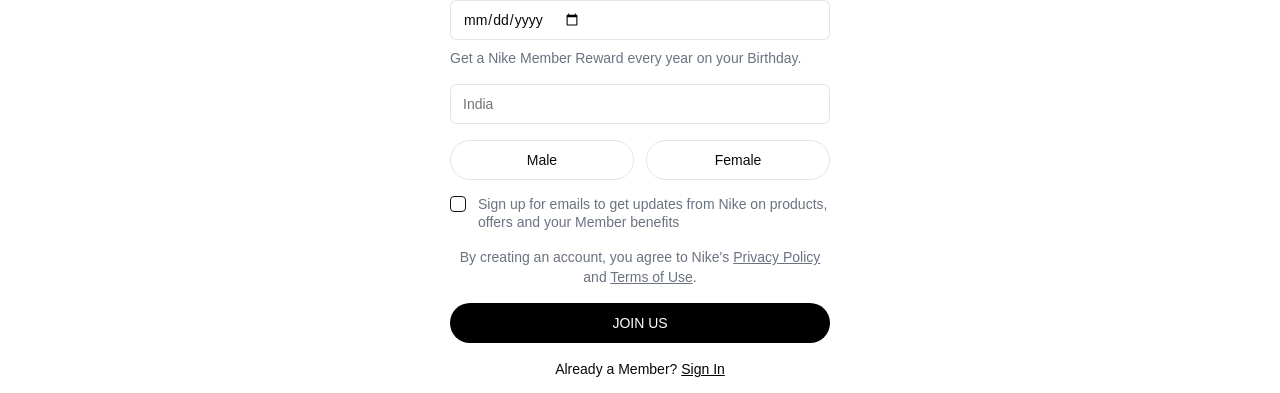
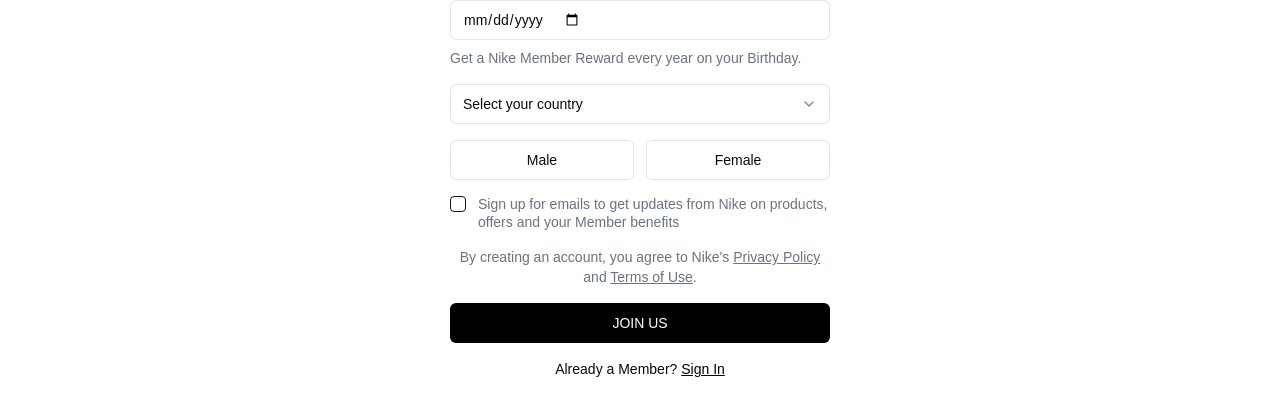
Before and after one commit to Zain-Ul-Abideen00/UIUX-Hackathon---Nextjs-Design-Jam-2024, a Next.js app: page /join-us in a window 1280 px wide. Shown: the part 534-927 px from the top of the page. Built offline with nearby package versions, Linux system fonts and the light colour scheme.

Commit message:
Updated Join form

```diff
--- a/src/components/join-us/GenderSelector.tsx
+++ b/src/components/join-us/GenderSelector.tsx
@@ -11,7 +11,7 @@ export default function GenderSelector() {
       <Button
         type="button"
         variant={selected === "male" ? "default" : "outline"}
-        className="flex-1"
+        className="flex-1 rounded-md"
         onClick={() => setSelected("male")}
       >
         Male
@@ -19,7 +19,7 @@ export default function GenderSelector() {
       <Button
         type="button"
         variant={selected === "female" ? "default" : "outline"}
-        className="flex-1"
+        className="flex-1 rounded-md"
         onClick={() => setSelected("female")}
       >
         Female
--- a/src/components/join-us/JoinForm.tsx
+++ b/src/components/join-us/JoinForm.tsx
@@ -6,6 +6,7 @@ import { Form, FormControl, FormField, FormItem } from "@/components/ui/form";
 import { useForm } from "react-hook-form";
 import GenderSelector from "./GenderSelector";
 import NewsletterCheckbox from "./NewsLetter";
+import { Select, SelectContent, SelectItem, SelectTrigger, SelectValue } from "@/components/ui/select";
 
 export default function JoinForm() {
   const form = useForm();
@@ -78,7 +79,24 @@ export default function JoinForm() {
           render={({ field }) => (
             <FormItem>
               <FormControl>
-                <Input placeholder="India" {...field} readOnly />
+                <Select onValueChange={field.onChange} defaultValue={field.value}>
+                  <SelectTrigger>
+                    <SelectValue placeholder="Select your country" />
+                  </SelectTrigger>
+                  <SelectContent>
+                    <SelectItem value="pk">Pakistan</SelectItem>
+                    <SelectItem value="in">India</SelectItem>
+                    <SelectItem value="us">United States</SelectItem>
+                    <SelectItem value="uk">United Kingdom</SelectItem>
+                    <SelectItem value="ca">Canada</SelectItem>
+                    <SelectItem value="au">Australia</SelectItem>
+                    <SelectItem value="ae">United Arab Emirates</SelectItem>
+                    <SelectItem value="ar">Argentina</SelectItem>
+                    <SelectItem value="at">Austria</SelectItem>
+                    <SelectItem value="au">Australia</SelectItem>
+                    {/* Add more countries as needed */}
+                  </SelectContent>
+                </Select>
               </FormControl>
             </FormItem>
           )}
@@ -101,7 +119,7 @@ export default function JoinForm() {
 
         <Button
           type="submit"
-          className="w-full bg-black text-white hover:bg-gray-900"
+          className="w-full rounded-md bg-black text-white hover:bg-gray-900"
         >
           JOIN US
         </Button>
```
